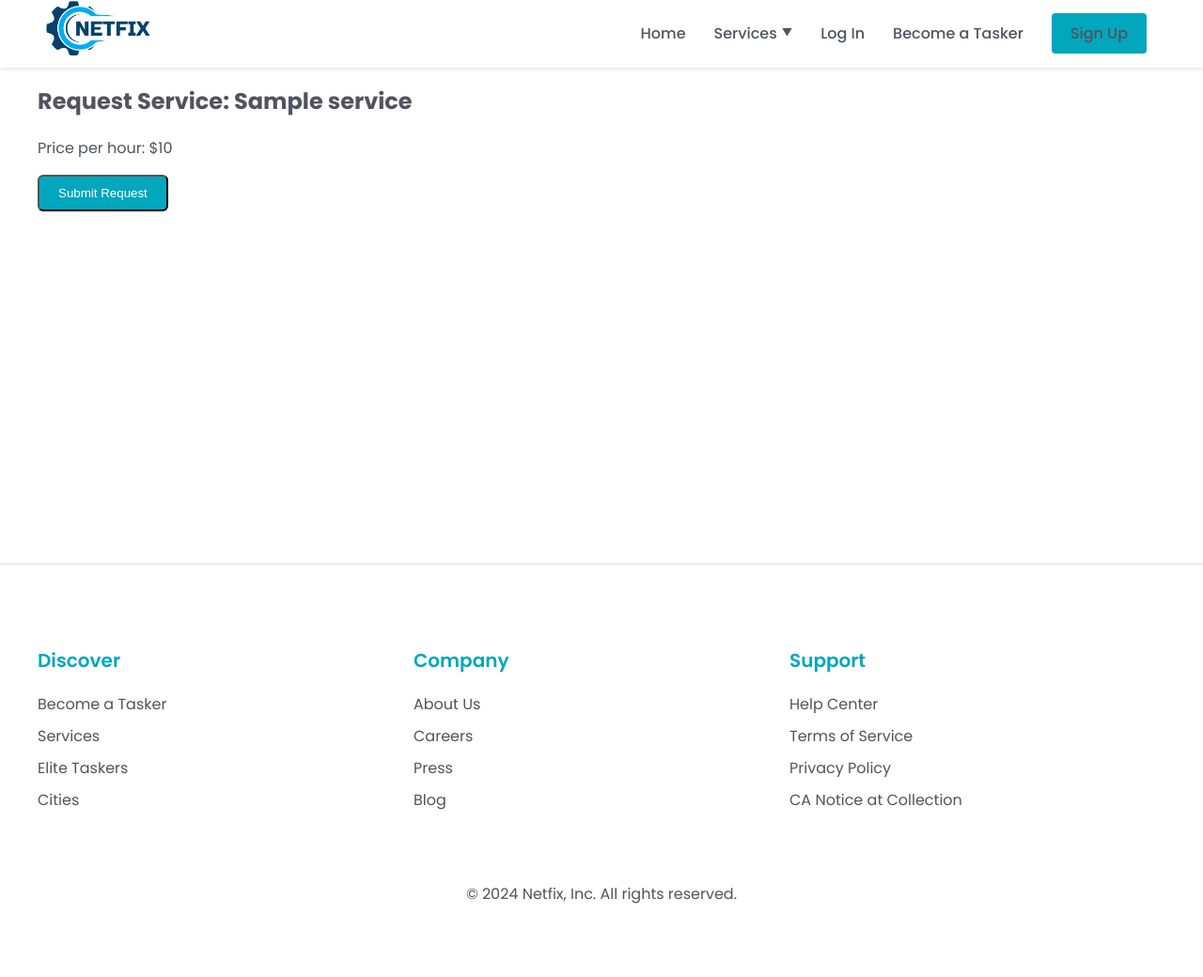
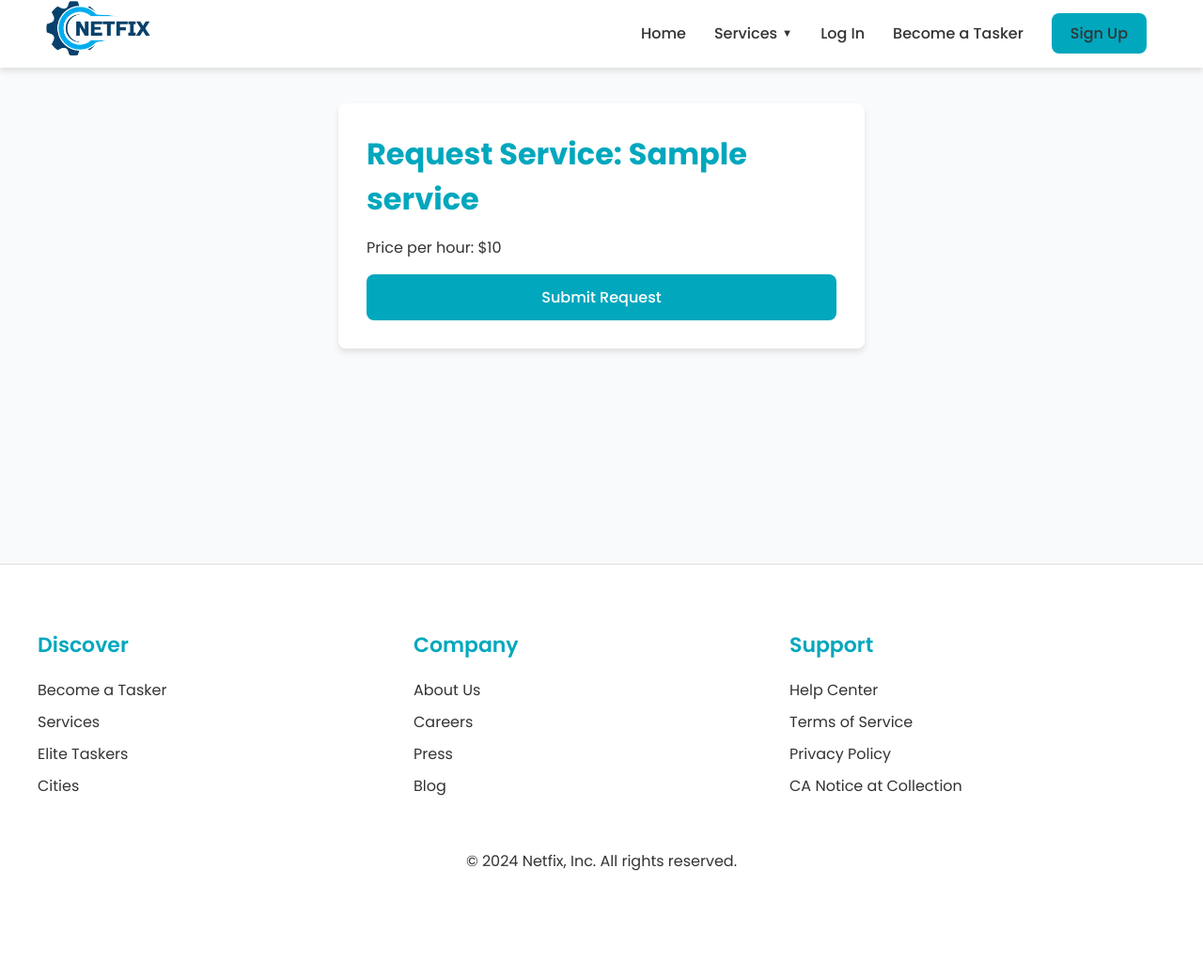
Before and after one commit to Vincent-Omondi/netfix1, a Django app: template services/templates/services/request_service.html in a window 1280 px wide. Shown: the whole page at 94% size. After the commit the page ends 927 px from the top, so only its background shows below. Run offline with Django 3.2, Linux system fonts and the light colour scheme; the template is opened without the code that fills it: most values are stand-ins (such as "Sample title", 1, 10 or a date in 2020).

Commit message:
style request services form

```diff
--- a/services/templates/services/request_service.html
+++ b/services/templates/services/request_service.html
@@ -5,7 +5,9 @@
     Request Service
 {% endblock %}
 {% block content %}
-<div class="container">
+{% load static %}
+<link rel="stylesheet" href="{% static 'css/services.css' %}">
+<div class="request-service-container">
     <h2 class="title">Request Service: {{ service.name }}</h2>
     <p>Price per hour: ${{ service.price_hour }}</p>
     <form method="POST">
--- a/static/css/services.css
+++ b/static/css/services.css
@@ -173,18 +173,6 @@ body {
   color: var(--color-text-lighter);
 }
 
-/* .star-rating {
-  display: flex;
-  align-items: center;
-  margin-bottom: var(--spacing-small);
-}
-
-.star-rating .star {
-  color: var(--color-star);
-  font-size: 18px;
-  margin-right: 2px;
-} */
-
 .price {
   font-weight: 600;
   color: var(--color-primary);
@@ -329,3 +317,92 @@ body {
       font-size: 20px;
   }
 }
+
+/* request services */
+
+.request-service-container {
+  max-width: 500px;
+  margin: var(--spacing-xlarge) auto;
+  padding: var(--spacing-large);
+  background-color: var(--color-white);
+  border-radius: var(--border-radius);
+  box-shadow: var(--box-shadow);
+}
+
+.price-info {
+  font-size: var(--font-size-large);
+  color: var(--color-text-light);
+  margin-bottom: var(--spacing-large);
+}
+
+form {
+  display: flex;
+  flex-direction: column;
+}
+
+form p {
+  margin-bottom: var(--spacing-medium);
+}
+
+form label {
+  display: block;
+  font-weight: 500;
+  margin-bottom: var(--spacing-small);
+  color: var(--color-text-light);
+}
+
+form input[type="text"],
+form input[type="email"],
+form input[type="number"],
+form textarea {
+  width: 100%;
+  padding: var(--spacing-small);
+  border: 1px solid var(--color-border);
+  border-radius: var(--border-radius);
+  font-family: var(--font-family);
+  font-size: var(--font-size-base);
+  transition: border-color 0.3s ease;
+}
+
+form input[type="text"]:focus,
+form input[type="email"]:focus,
+form input[type="number"]:focus,
+form textarea:focus {
+  outline: none;
+  border-color: var(--color-primary);
+}
+
+.btn-primary {
+  display: inline-block;
+  background-color: var(--color-primary);
+  color: var(--color-white);
+  padding: 12px 24px;
+  border: none;
+  border-radius: var(--border-radius);
+  font-family: var(--font-family);
+  font-size: var(--font-size-base);
+  font-weight: 500;
+  text-decoration: none;
+  cursor: pointer;
+  transition: background-color 0.3s ease, transform 0.3s ease;
+}
+
+.btn-primary:hover {
+  background-color: var(--color-primary-dark);
+  transform: translateY(-2px);
+}
+
+@media (max-width: 600px) {
+  .request-service-container {
+    padding: var(--spacing-medium);
+    margin: var(--spacing-medium);
+  }
+
+  .title {
+    font-size: 28px;
+  }
+
+  .price-info {
+    font-size: var(--font-size-base);
+  }
+}
```
